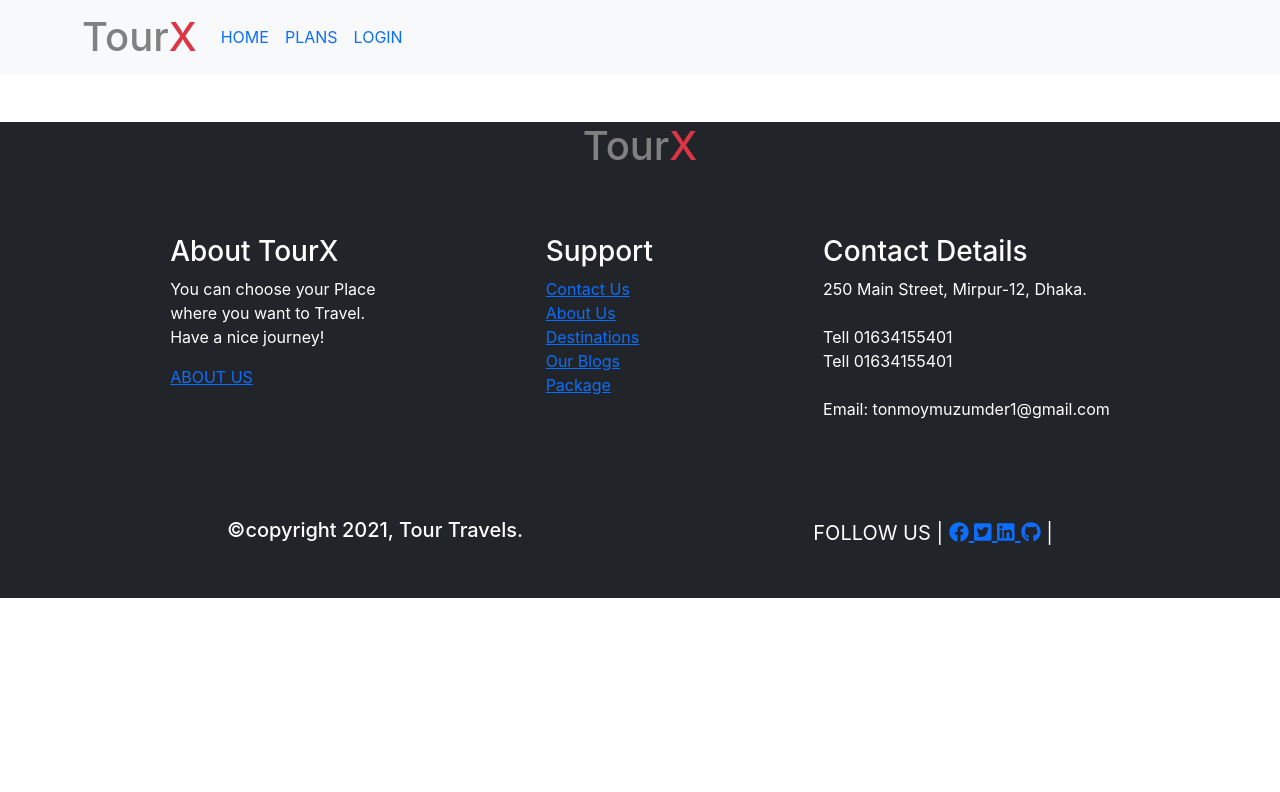
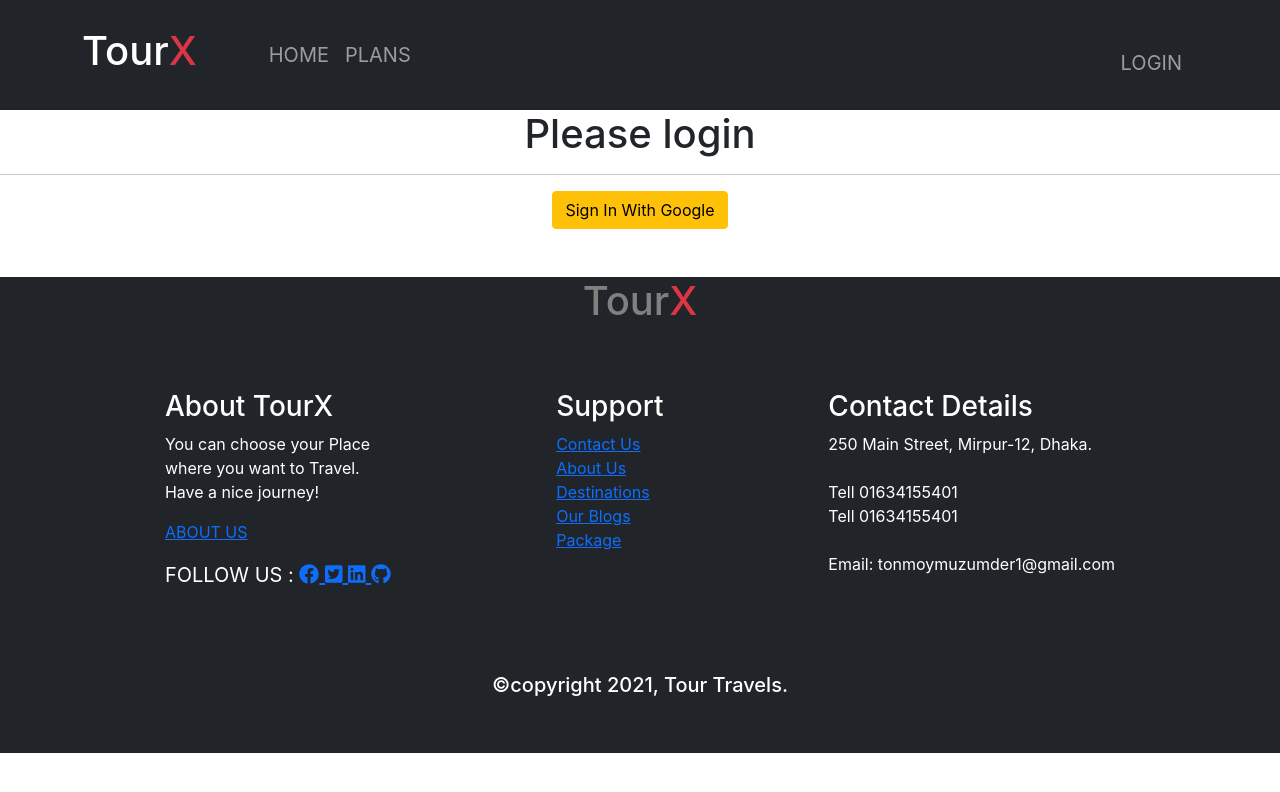
Before and after one commit to Tonmoy-Muzumder/tourism-client-site, a React (Create React App) app: page /login in a window 1280 px wide. Shown: the top 792 px of the page. Built offline with nearby package versions, Linux system fonts and the light colour scheme; no server answers.

Commit message:
authentication

```diff
--- a/package.json
+++ b/package.json
@@ -12,6 +12,7 @@
     "@testing-library/react": "^11.2.7",
     "@testing-library/user-event": "^12.8.3",
     "bootstrap": "^5.1.3",
+    "firebase": "^9.2.0",
     "react": "^17.0.2",
     "react-bootstrap": "^2.0.0",
     "react-dom": "^17.0.2",
--- a/src/App.js
+++ b/src/App.js
@@ -3,10 +3,13 @@ import { BrowserRouter as Router, Route, Switch } from "react-router-dom";
 import Home from './pages/Home/Home/Home';
 import Header from './pages/Shared/Header/Header';
 import Footer from './pages/Shared/Footer/Footer';
+import Login from './pages/Login/Login/Login';
+import AuthProvider from './contexts/AuthProvider';
 function App() {
   return (
     <div className="App">
 
+     <AuthProvider>
      <Router>
      <Header></Header>
        <Switch>
@@ -17,9 +20,14 @@ function App() {
          <Route path="/home">
             <Home></Home>
           </Route>
+
+          <Route path="/login">
+              <Login></Login>
+          </Route>
        </Switch>
        <Footer></Footer>
      </Router>
+     </AuthProvider>
 
     </div>
   );
--- /dev/null
+++ b/src/contexts/AuthProvider.js
@@ -0,0 +1,16 @@
+import React, { createContext } from 'react';
+import useFirebase from '../hooks/useFirebase';
+
+
+export const AuthContext = createContext();
+
+const AuthProvider = ({ children }) => {
+    const allContext = useFirebase();
+    return (
+        <AuthContext.Provider value={allContext}>
+            {children}
+        </AuthContext.Provider>
+    );
+};
+
+export default AuthProvider;
--- /dev/null
+++ b/src/hooks/useAuth.js
@@ -0,0 +1,8 @@
+import { useContext } from 'react';
+import { AuthContext } from "../contexts/AuthProvider"
+
+const useAuth = () => {
+    return useContext(AuthContext)
+};
+
+export default useAuth;
--- /dev/null
+++ b/src/hooks/useFirebase.js
@@ -0,0 +1,51 @@
+import  { useEffect, useState } from 'react';
+import { getAuth, signInWithPopup, GoogleAuthProvider, signOut, onAuthStateChanged} from "firebase/auth";
+import initializeAuthentication from '../pages/Login/Firebase/firebase.init';
+
+
+initializeAuthentication();
+const useFirebase = () => {
+    const [user, setUser] = useState({});
+    const [isLoading, setIsLoading] = useState(true);
+
+    const auth = getAuth();
+
+    const signInUsingGoogle = () => {
+        setIsLoading(true);
+        const googleProvider = new GoogleAuthProvider();
+
+        signInWithPopup(auth, googleProvider)
+            .then(result => {
+                setUser(result.user);
+            })
+            .finally(() => setIsLoading(false));
+    };
+    useEffect(() => {
+        const unsubscribed = onAuthStateChanged(auth, user => {
+            if (user) {
+                setUser(user);
+            }
+            else {
+                setUser({})
+            }
+            setIsLoading(false);
+        });
+        return () => unsubscribed;
+    }, []);
+
+    const logOut = () => {
+        setIsLoading(true);
+        signOut(auth)
+            .then(() => { })
+            .finally(() => setIsLoading(false));
+    }
+
+    return {
+        user,
+        isLoading,
+        signInUsingGoogle,
+        logOut
+    }
+};
+
+export default useFirebase;
--- a/src/pages/Home/Home/Home.js
+++ b/src/pages/Home/Home/Home.js
@@ -11,3 +11,5 @@ const Home = () => {
 };
 
 export default Home;
+
+// Tour-Travel-Tourism-Agency
--- /dev/null
+++ b/src/pages/Login/Firebase/firebase.config.js
@@ -0,0 +1,10 @@
+const firebaseConfig = {
+    apiKey: "AIzaSyC_SZ4wlzaQYJjdOPGXwjeT5ienPKxDMqU",
+    authDomain: "tour-travel-tourism-e4cea.firebaseapp.com",
+    projectId: "tour-travel-tourism-e4cea",
+    storageBucket: "tour-travel-tourism-e4cea.appspot.com",
+    messagingSenderId: "581842995190",
+    appId: "1:581842995190:web:73f0fbb9e1626c8df429d7"
+  };
+
+  export default firebaseConfig;
--- /dev/null
+++ b/src/pages/Login/Firebase/firebase.init.js
@@ -0,0 +1,8 @@
+import { initializeApp } from "firebase/app";
+import firebaseConfig from "./firebase.config";
+
+const initializeAuthentication = () => {
+    initializeApp(firebaseConfig);
+}
+
+export default initializeAuthentication;
--- /dev/null
+++ b/src/pages/Login/Login/Login.js
@@ -0,0 +1,19 @@
+import React from 'react';
+import useAuth from '../../../hooks/useAuth';
+
+const Login = () => {
+    const { signInUsingGoogle } = useAuth();
+    // const { isLogin } = useAuth();
+    return (
+        <div>
+            <h1>Please login</h1>
+            <hr />
+
+            <div>
+            <button onClick={signInUsingGoogle} className="btn btn-warning">Sign In With Google</button>
+            </div>
+        </div>
+    );
+};
+
+export default Login;
--- a/src/pages/Shared/Footer/Footer.js
+++ b/src/pages/Shared/Footer/Footer.js
@@ -18,12 +18,26 @@ const Footer = () => {
 
     <hr />
 
-    <div className='text-white d-flex justify-content-evenly text-start fs-6'>
+    <div className='text-white d-flex justify-content-evenly text-start'>
         <div>
             <h3>About TourX</h3>
             <p>You can choose your Place <br /> where you want to Travel. <br /> Have a nice journey!</p>
 
         <Link to="">ABOUT US</Link>
+
+        <div className='text-white my-3'>
+
+
+            <div style={{fontSize:20}}>
+                <span>FOLLOW US : </span>
+            <Link to=""> {fb} </Link>
+            <Link to=""> {twitter} </Link>
+            <Link to=""> {linkedIn} </Link>
+            <Link to=""> {git}</Link>
+           </div>
+
+
+    </div>
         </div>
 
 
@@ -62,17 +76,10 @@ const Footer = () => {
     <br />
     <hr />
 
-    <div className='text-white container d-flex justify-content-around'>
-            <h5>©copyright 2021, Tour Travels.</h5>
-            <div style={{fontSize:20}}>
-                <span>FOLLOW US | </span>
-            <Link to=""> {fb} </Link>
-            <Link to=""> {twitter} </Link>
-            <Link to=""> {linkedIn} </Link>
-            <Link to=""> {git}</Link> |
-            </div>
+   <div>
+   <h5 className='text-white'>©copyright 2021, Tour Travels.</h5>
+   </div>
 
-    </div>
     <br />
     <br />
 
--- a/src/pages/Shared/Header/Header.js
+++ b/src/pages/Shared/Header/Header.js
@@ -1,24 +1,48 @@
+import { Button } from 'react-bootstrap';
 import React from 'react';
 import { Navbar, Container, Nav } from 'react-bootstrap';
 import { HashLink } from 'react-router-hash-link';
+import useAuth from '../../../hooks/useAuth';
 // import { Link } from 'react-router-dom';
 
 
 const Header = () => {
+  const { user, logOut } = useAuth();
     return (
         <div>
-             <Navbar bg="light" variant="white">
+             <Navbar bg="dark" variant="dark">
     <Container>
     <Navbar.Brand as={HashLink} to="/home#home">
-    <div>
-            <h1  style={{color: 'gray'}} className='m-0'>Tour<span className='text-danger'>X</span></h1>
+          <div>
+            <h1  style={{color: 'white', fontSize: 40}} >Tour<span className='text-danger'>X</span></h1>
+          </div>
+    </Navbar.Brand>
+    <Nav className="me-auto mx-5 fs-5">
+      <Nav.Link  as={HashLink} to="/home#home">HOME </Nav.Link>
+      <Nav.Link  as={HashLink} to="/plans#plans">PLANS </Nav.Link>
+
+    </Nav>
+
+    <Nav className="fs-5 m-0">
+    <Navbar.Text>
+
+        {!user.name && <div className="d-flex">
+         <h2>{user.name}</h2>
+          <p>{user.email}</p>
+
+      </div>
+      }
+
+      {user?.email ?
+        <Button className="mx-1" onClick={logOut} variant="primary">Logout</Button> :
+        <Nav.Link><div className="d-flex">
+        <Nav.Link as={HashLink} to="/login">LOGIN</Nav.Link>
         </div>
-    </Navbar.Brand>
-    <Nav className="me-auto">
-      <Nav.Link  as={HashLink} to="/home#home">HOME</Nav.Link>
-      <Nav.Link  as={HashLink} to="/plans#plans">PLANS</Nav.Link>
-      <Nav.Link  as={HashLink} to="/login">LOGIN</Nav.Link>
+        </Nav.Link>
+        }
+    </Navbar.Text>
     </Nav>
+
     </Container>
   </Navbar>
         </div>
```
Also changed, not shown: src/pages/Login/PrivateRoute/PrivateRoute.js (added, +31 -0 lines), 1 other file (tests, documents, lock files or other folders).
